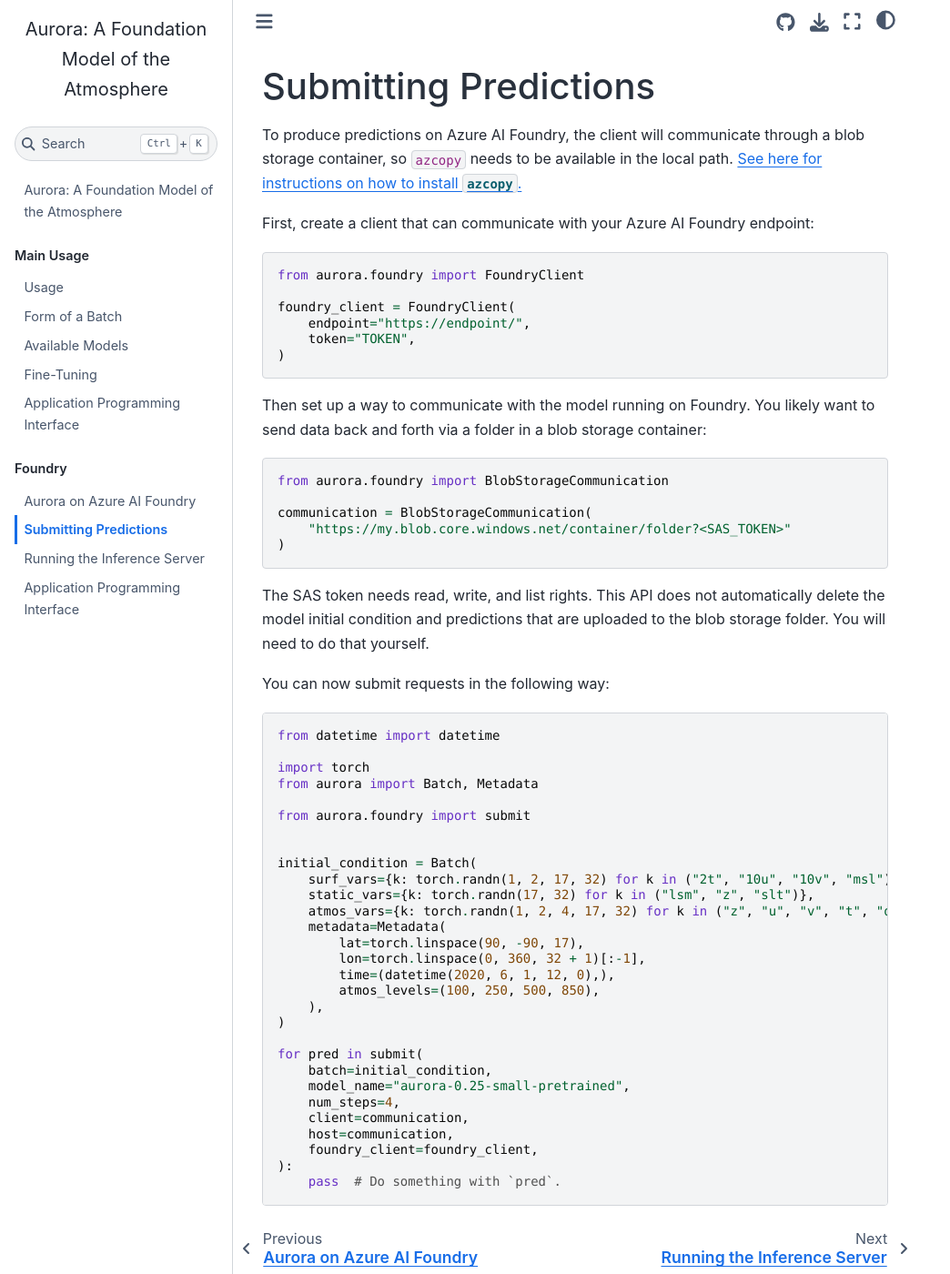
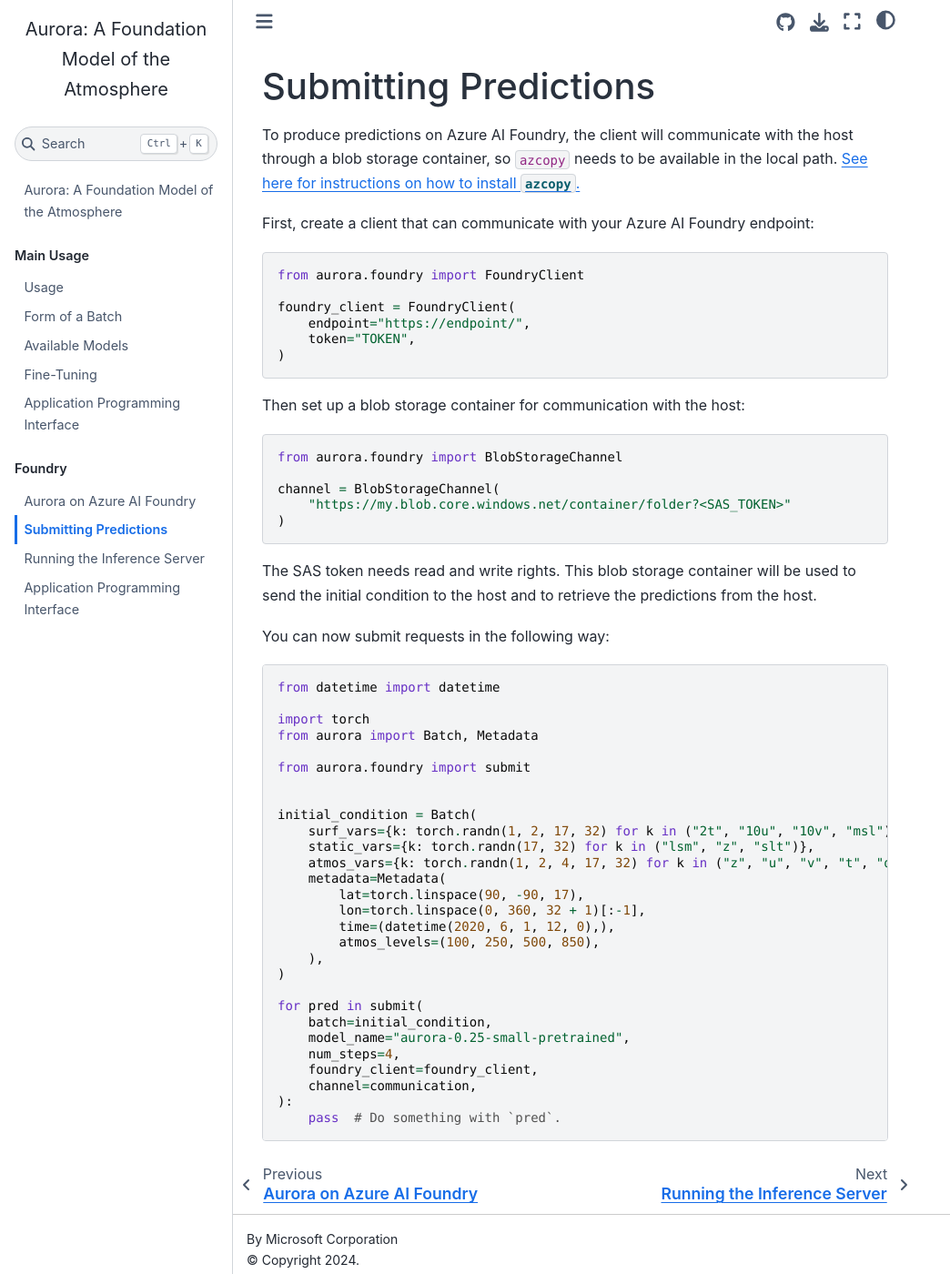
Before and after one commit to microsoft/aurora, a Jupyter Book: the page built from docs/foundry/submission.md, in a window 1280 px wide and 1400 px high. Shown: the whole window at 91% size, without its empty margins (0-1044 px from the left). Built offline with Jupyter Book 1.0.4 settings and Sphinx 7.4.7 and the Sphinx Book theme 1.1.4, drawn with Linux system fonts in a browser that asks for light colours; pages that are not in the unit, such as notebooks, are missing from menus.

Commit message:
Only require one communication channel

````diff
--- a/docs/foundry/api.rst
+++ b/docs/foundry/api.rst
@@ -8,7 +8,7 @@
 .. autoclass:: aurora.foundry.client.foundry.FoundryClient
     :members: __init__
 
-.. autoclass:: aurora.foundry.common.channel.BlobStorageCommunication
+.. autoclass:: aurora.foundry.common.channel.BlobStorageChannel
     :members: __init__
 
 
--- a/docs/foundry/submission.md
+++ b/docs/foundry/submission.md
@@ -1,6 +1,6 @@
 # Submitting Predictions
 
-To produce predictions on Azure AI Foundry, the client will communicate through
+To produce predictions on Azure AI Foundry, the client will communicate with the host through
 a blob storage container, so `azcopy` needs to be available in the local path.
 [See here for instructions on how to install `azcopy`.](https://learn.microsoft.com/en-us/azure/storage/common/storage-use-azcopy-v10)
 
@@ -15,21 +15,19 @@
 )
 ```
 
-Then set up a way to communicate with the model running on Foundry.
-You likely want to send data back and forth via a folder in a blob storage container:
+Then set up a blob storage container for communication with the host:
 
 ```python
-from aurora.foundry import BlobStorageCommunication
+from aurora.foundry import BlobStorageChannel
 
-communication = BlobStorageCommunication(
+channel = BlobStorageChannel(
     "https://my.blob.core.windows.net/container/folder?<SAS_TOKEN>"
 )
 ```
 
-The SAS token needs read, write, and list rights.
-This API does not automatically delete the model initial condition and predictions that are
-uploaded to the blob storage folder.
-You will need to do that yourself.
+The SAS token needs read and write rights.
+This blob storage container will be used to send the initial condition to the host and to retrieve
+the predictions from the host.
 
 You can now submit requests in the following way:
 
@@ -58,9 +56,8 @@
     batch=initial_condition,
     model_name="aurora-0.25-small-pretrained",
     num_steps=4,
-    client=communication,
-    host=communication,
     foundry_client=foundry_client,
+    channel=communication,
 ):
     pass  # Do something with `pred`.
 ```
````
Also changed, not shown: 7 other files.
